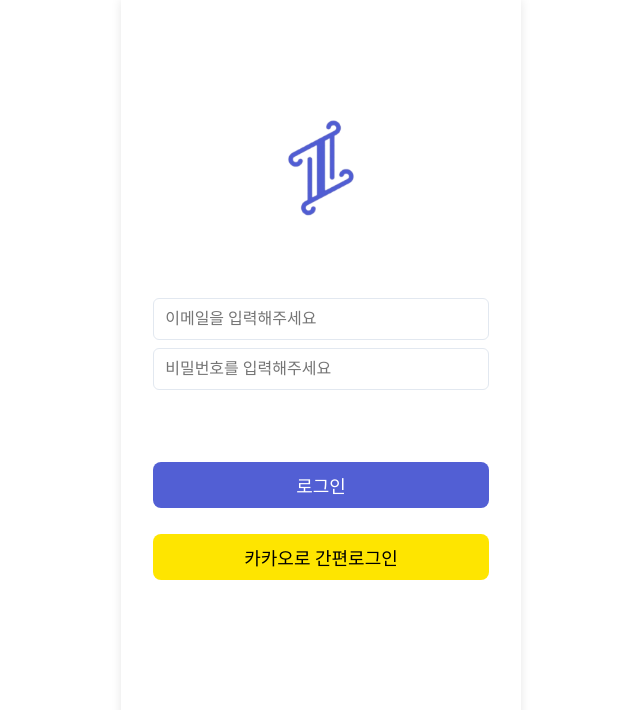
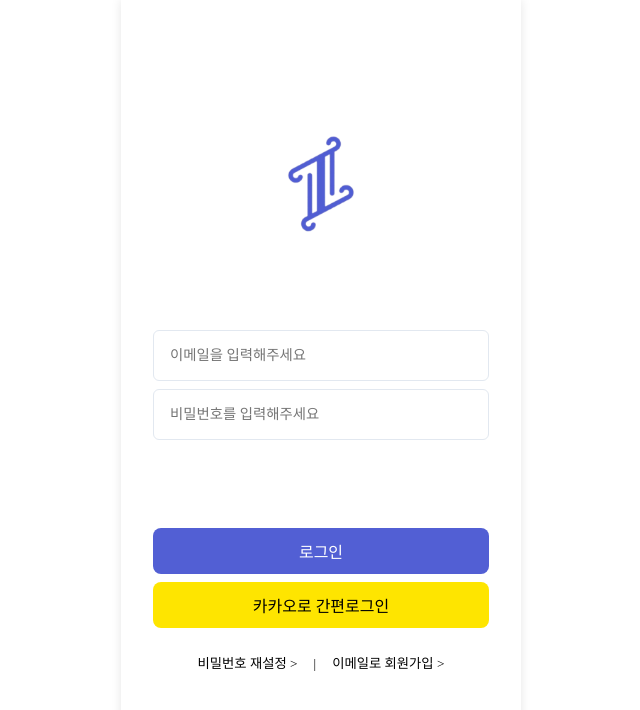
Before and after one commit to katekim512/AI-Learning, a React (Create React App) app in the folder frontend/: page / in a window 1280 px wide. Shown: the top 710 px of the page, without its empty margins (319-959 px from the left). Built offline with nearby package versions, Linux system fonts and the light colour scheme; no server answers; a web font is replaced by a local one.

Commit message:
[Feat 💡] 로그인 기능 구현 (카카오 로그인 제외)

```diff
--- /dev/null
+++ b/frontend/src/api/auth/postLogin.ts
@@ -0,0 +1,18 @@
+import { AxiosResponse } from 'axios'
+
+import { aiLearningAxios } from '../axiosInstance'
+
+interface LoginResponse {
+  token: string
+}
+
+export const login = async (
+  email: string,
+  password: string,
+): Promise<AxiosResponse<LoginResponse> | null> => {
+  const response = await aiLearningAxios.post('members/login', {
+    email,
+    password,
+  })
+  return response
+}
--- a/frontend/src/pages/LoginPage/Login.tsx
+++ b/frontend/src/pages/LoginPage/Login.tsx
@@ -1,23 +1,13 @@
-import { useEffect } from 'react'
-
+import CreateAccount from './components/CreateAccount'
 import LoginForm from './components/LoginForm'
-import SocialLogin from './components/SocialLogin'
 import * as L from './styles/Login.style'
-import { useMenuStore } from '../../stores/useBottomMenuStore'
 
 const Login = () => {
-  const currentMenu = useMenuStore(state => state.currentMenu)
-
-  useEffect(() => {
-    console.log('현재 메뉴:', currentMenu)
-  }, [])
-
   return (
     <L.Container>
       <L.ImgContainer src="/img/logo_purple.png" alt="logo" />
       <LoginForm />
-      <SocialLogin />
-      {/* <CreateAccount /> */}
+      <CreateAccount />
     </L.Container>
   )
 }
--- /dev/null
+++ b/frontend/src/pages/LoginPage/components/CreateAccount.tsx
@@ -0,0 +1,23 @@
+import { useNavigate } from 'react-router-dom'
+
+import * as L from '../styles/Login.style'
+
+const CreateAccount = () => {
+  const navigate = useNavigate()
+
+  const handleRegister = () => {
+    navigate('/register')
+  }
+
+  return (
+    <L.CreateAccountSection>
+      <L.BottomButton>비밀번호 재설정 {'>'}</L.BottomButton>
+      <L.DivideLine>|</L.DivideLine>
+      <L.BottomButton onClick={handleRegister}>
+        이메일로 회원가입 {'>'}
+      </L.BottomButton>
+    </L.CreateAccountSection>
+  )
+}
+
+export default CreateAccount
--- a/frontend/src/pages/LoginPage/components/LoginForm.tsx
+++ b/frontend/src/pages/LoginPage/components/LoginForm.tsx
@@ -1,18 +1,33 @@
 import React, { useState } from 'react'
+import { useNavigate } from 'react-router-dom'
 
+import SocialLogin from './SocialLogin'
+import { login } from '../../../api/auth/postLogin'
 import * as L from '../styles/Login.style'
 
 const LoginForm = () => {
   const [email, setEmail] = useState<string>('')
   const [password, setPassword] = useState<string>('')
+  const navigate = useNavigate()
 
   const handleEmailChange = (e: React.ChangeEvent<HTMLInputElement>) =>
     setEmail(e.target.value)
   const handlePasswordChange = (e: React.ChangeEvent<HTMLInputElement>) =>
     setPassword(e.target.value)
-  const handleSubmit = (e: React.FormEvent) => {
+  const handleSubmit = async (e: React.FormEvent) => {
     e.preventDefault()
-    // 로그인 로직
+
+    if (email.trim() !== '' && password.trim() !== '') {
+      const loginResult = await login(email, password)
+
+      if (loginResult) {
+        navigate('/login')
+        console.log('token: ', loginResult.data.token)
+        localStorage.setItem('token', loginResult.data.token)
+      } else {
+        console.error('login fail')
+      }
+    }
   }
 
   return (
@@ -32,6 +47,7 @@ const LoginForm = () => {
         required
       />
       <L.LoginButton type="submit">로그인</L.LoginButton>
+      <SocialLogin />
     </L.Form>
   )
 }
--- a/frontend/src/pages/LoginPage/styles/Login.style.tsx
+++ b/frontend/src/pages/LoginPage/styles/Login.style.tsx
@@ -3,19 +3,19 @@ import styled from 'styled-components'
 export const Container = styled.div`
   box-sizing: border-box;
   width: 100%;
+  height: 100vh;
   display: flex;
   flex-direction: column;
   gap: 1.6rem;
   justify-content: center;
-  align-items: stretch;
+  align-items: center;
   padding: 2rem;
 `
 
 export const ImgContainer = styled.img`
   height: 7rem;
   object-fit: contain;
-  margin-top: 5rem;
-  margin-bottom: 3rem;
+  margin-bottom: 4rem;
 `
 
 export const Form = styled.form`
@@ -26,11 +26,11 @@ export const Form = styled.form`
 export const Input = styled.input`
   width: 100%;
   max-width: 400px;
-  padding: 0.7rem;
+  padding: 1rem;
   border: 1px solid #e2e8f0;
   border-radius: 0.375rem;
   margin-bottom: 0.5rem;
-  font-size: 1rem;
+  font-size: 0.9rem;
   box-sizing: border-box;
 `
 
@@ -40,14 +40,16 @@ export const Button = styled.button`
   height: 46px;
   border-radius: 8px;
   border: none;
-  font-size: 18px;
+  font-size: 16px;
+  cursor: pointer;
   position: relative;
 `
 
 export const LoginButton = styled(Button)`
   background-color: #525fd4;
   color: white;
-  margin-top: 4rem;
+  margin-top: 5rem;
+  margin-bottom: 0.5rem;
   &:hover {
     background-color: #434cb1;
   }
@@ -60,3 +62,17 @@ export const KaKaoButton = styled(Button)`
     background-color: #ffeb3b;
   }
 `
+
+export const CreateAccountSection = styled.div`
+  font-size: 0.8rem;
+`
+
+export const BottomButton = styled.button`
+  border: none;
+  background-color: white;
+  cursor: pointer;
+`
+
+export const DivideLine = styled.span`
+  padding: 1rem;
+`
--- /dev/null
+++ b/frontend/src/pages/RegisterPage/Register.tsx
@@ -0,0 +1,5 @@
+const Register = () => {
+  return <>Register Page</>
+}
+
+export default Register
--- a/frontend/src/router.tsx
+++ b/frontend/src/router.tsx
@@ -6,6 +6,7 @@ import Login from './pages/LoginPage/Login'
 import Profile from './pages/ProfilePage/Profile'
 import Rank from './pages/RankPage/Rank'
 import Recommend from './pages/RecommendPage/Recommend'
+import Register from './pages/RegisterPage/Register'
 import Test from './pages/TestPage/Test'
 
 const router = createBrowserRouter([
@@ -20,6 +21,10 @@ const router = createBrowserRouter([
       {
         path: 'login',
         element: <Login />,
+      },
+      {
+        path: 'register',
+        element: <Register />,
       },
       {
         path: 'calendar',
```
